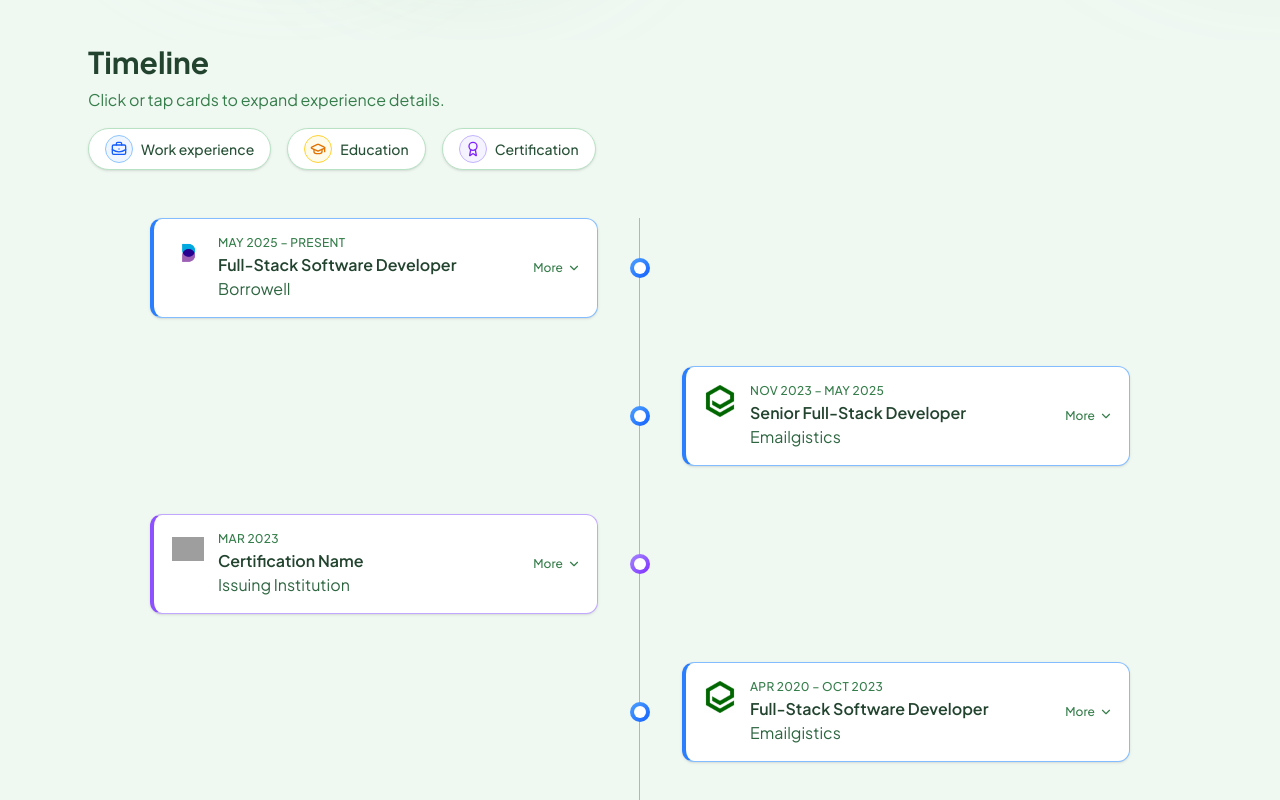
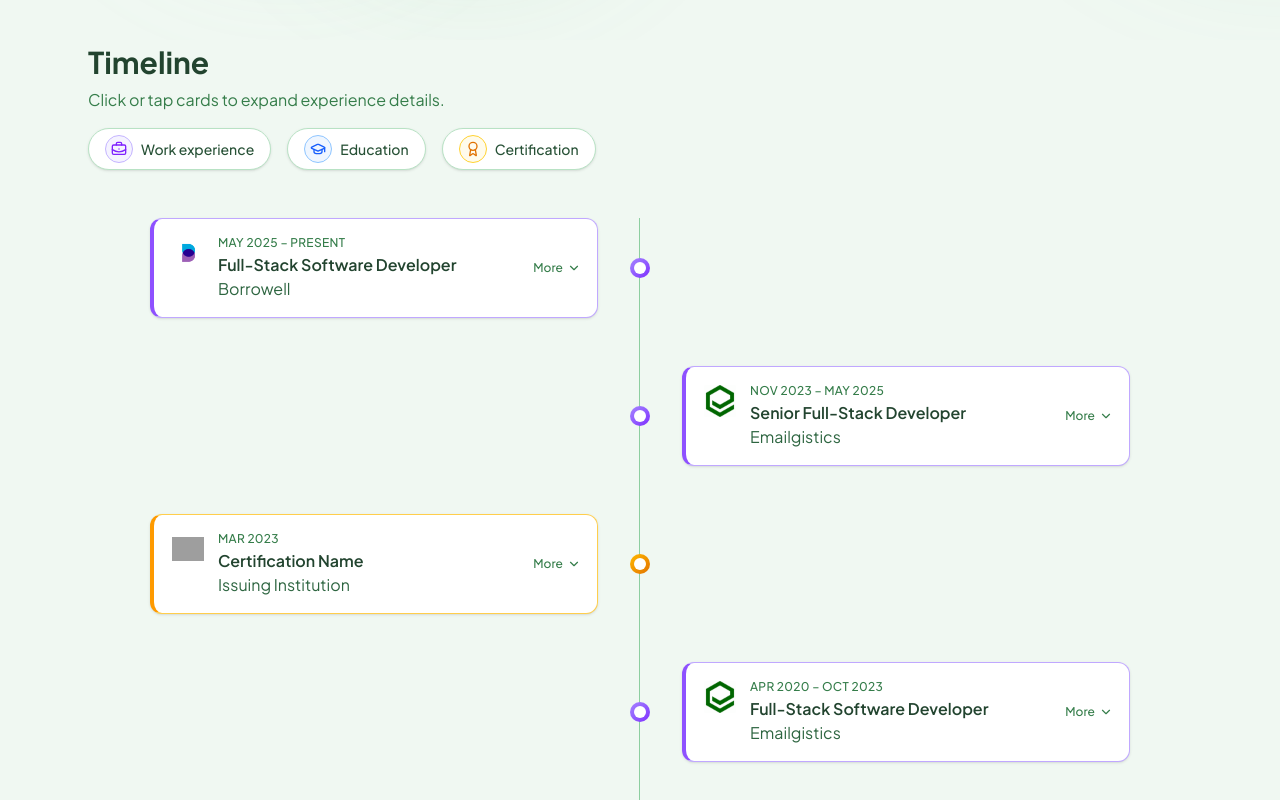
Before and after one commit to VivekP97/portfolio-website, a React (Vite) app: page / in a window 1280 px wide. Shown: the part 760-1560 px from the top of the page. Built offline with nearby package versions, Linux system fonts and the light colour scheme; grey boxes are pictures that could not be loaded.

Commit message:
change the color mappings for each timeline item type

```diff
--- a/src/components/timeline/Timeline.tsx
+++ b/src/components/timeline/Timeline.tsx
@@ -151,9 +151,9 @@ export function Timeline() {
 }
 
 const DOT_GRADIENT: Record<TimelineEntry['type'], string> = {
-  work: 'from-blue-400 to-blue-600 dark:from-blue-500 dark:to-blue-700',
-  education: 'from-amber-400 to-amber-600 dark:from-amber-500 dark:to-amber-700',
-  certification: 'from-violet-400 to-violet-600 dark:from-violet-500 dark:to-violet-700',
+  work: 'from-violet-400 to-violet-600 dark:from-violet-500 dark:to-violet-700',
+  education: 'from-blue-400 to-blue-600 dark:from-blue-500 dark:to-blue-700',
+  certification: 'from-amber-400 to-amber-600 dark:from-amber-500 dark:to-amber-700',
 }
 
 const LEGEND_ICON_STYLES: Record<
@@ -161,16 +161,16 @@ const LEGEND_ICON_STYLES: Record<
   { box: string; icon: string }
 > = {
   work: {
+    box: 'border-violet-300 bg-violet-50 dark:border-violet-600/60 dark:bg-violet-950/50',
+    icon: 'text-violet-600 dark:text-violet-400',
+  },
+  education: {
     box: 'border-blue-300 bg-blue-50 dark:border-blue-600/60 dark:bg-blue-950/50',
     icon: 'text-blue-600 dark:text-blue-400',
   },
-  education: {
+  certification: {
     box: 'border-amber-300 bg-amber-50 dark:border-amber-600/60 dark:bg-amber-950/40',
     icon: 'text-amber-600 dark:text-amber-400',
-  },
-  certification: {
-    box: 'border-violet-300 bg-violet-50 dark:border-violet-600/60 dark:bg-violet-950/50',
-    icon: 'text-violet-600 dark:text-violet-400',
   },
 }
 
--- a/src/components/timeline/TimelineItem.tsx
+++ b/src/components/timeline/TimelineItem.tsx
@@ -9,6 +9,14 @@ const TIMELINE_TYPE_STYLES: Record<
   { card: string; cardLeftBorder: string; iconBox: string; icon: string; badge: string }
 > = {
   work: {
+    card: 'border-violet-400/70 dark:border-violet-500/60',
+    cardLeftBorder: 'border-l-4 border-l-violet-500 dark:border-l-violet-400',
+    iconBox: 'border-violet-300 bg-violet-50 dark:border-violet-600/60 dark:bg-violet-950/50',
+    icon: 'text-violet-600 dark:text-violet-400',
+    badge:
+      'border-violet-300 bg-violet-50 text-violet-700 dark:border-violet-600/60 dark:bg-violet-950/50 dark:text-violet-300',
+  },
+  education: {
     card: 'border-blue-400/70 dark:border-blue-500/60',
     cardLeftBorder: 'border-l-4 border-l-blue-500 dark:border-l-blue-400',
     iconBox: 'border-blue-300 bg-blue-50 dark:border-blue-600/60 dark:bg-blue-950/50',
@@ -16,21 +24,13 @@ const TIMELINE_TYPE_STYLES: Record<
     badge:
       'border-blue-300 bg-blue-50 text-blue-700 dark:border-blue-600/60 dark:bg-blue-950/50 dark:text-blue-300',
   },
-  education: {
+  certification: {
     card: 'border-amber-400/70 dark:border-amber-500/60',
     cardLeftBorder: 'border-l-4 border-l-amber-500 dark:border-l-amber-400',
     iconBox: 'border-amber-300 bg-amber-50 dark:border-amber-600/60 dark:bg-amber-950/40',
     icon: 'text-amber-600 dark:text-amber-400',
     badge:
       'border-amber-300 bg-amber-50 text-amber-700 dark:border-amber-600/60 dark:bg-amber-950/40 dark:text-amber-300',
-  },
-  certification: {
-    card: 'border-violet-400/70 dark:border-violet-500/60',
-    cardLeftBorder: 'border-l-4 border-l-violet-500 dark:border-l-violet-400',
-    iconBox: 'border-violet-300 bg-violet-50 dark:border-violet-600/60 dark:bg-violet-950/50',
-    icon: 'text-violet-600 dark:text-violet-400',
-    badge:
-      'border-violet-300 bg-violet-50 text-violet-700 dark:border-violet-600/60 dark:bg-violet-950/50 dark:text-violet-300',
   },
 }
 
```
